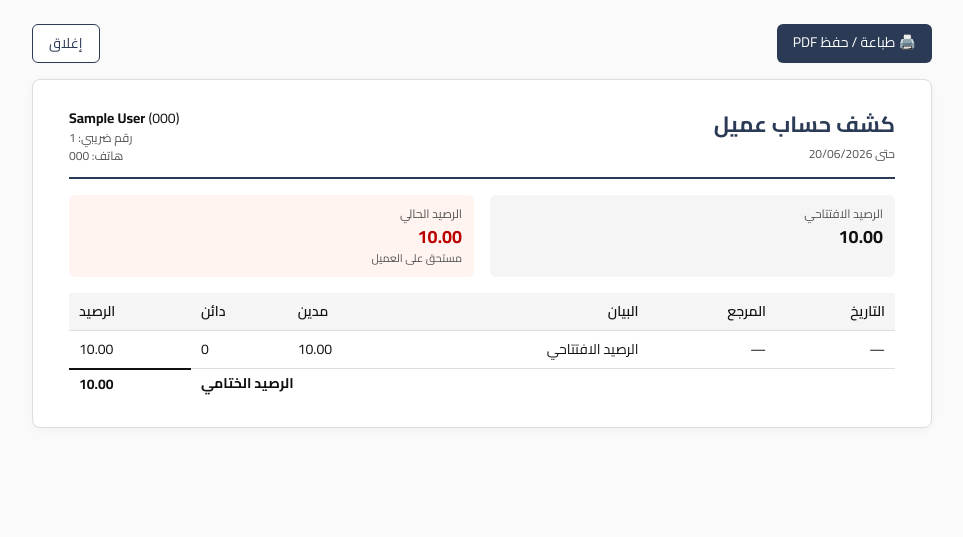
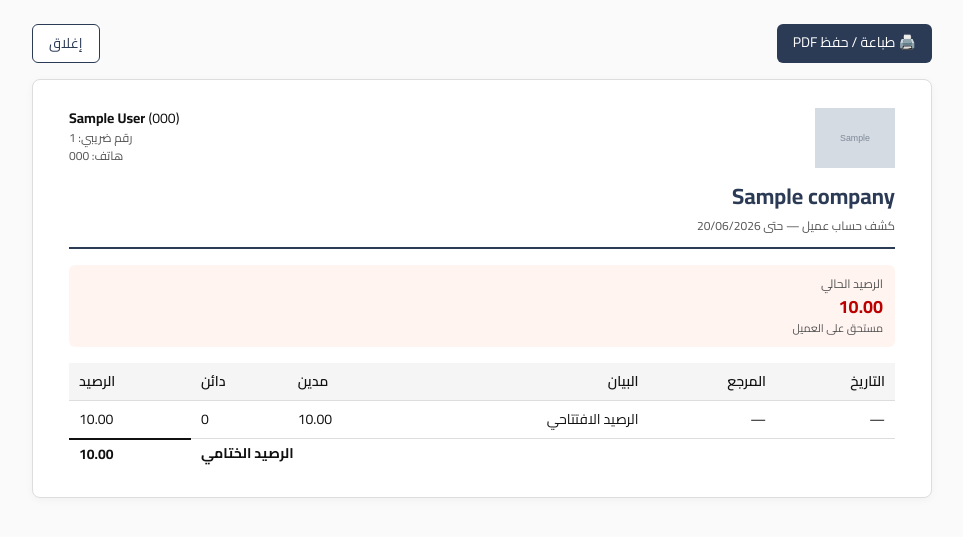
Before and after one commit to Ismaelm89/Roma-ERP, a Django app: page /sales/customer/1/ledger/ in a window 1280 px wide. Shown: the top 537 px of the page, without its empty margins (158-1121 px from the left). Run offline with Django 5.2, Linux system fonts and the light colour scheme; a user stored in the database is signed in; data comes from the database, SQL or seed files in the repository; tables that the repository leaves empty hold one stand-in row (values such as "Sample post"); grey boxes marked "Sample" are stand-in pictures.

Commit message:
feat(sales): customer statement — add Roma logo, drop opening-balance card
Customer ledger print now shows the company logo + name in the header (like
invoices/receipts) and no longer renders the redundant «الرصيد الافتتاحي» card
(kept the colour-coded current-balance card). View passes `company`.

Co-Authored-By: Claude Opus 4.8 (1M context) <noreply@anthropic.com>

```diff
--- a/sales/views.py
+++ b/sales/views.py
@@ -686,6 +686,7 @@ def customer_ledger(request, pk):
         'rows': rows,
         'closing_balance': running,
         'today': date.today(),
+        'company': Company.objects.first(),
     })
 
 
--- a/templates/sales/customer_ledger.html
+++ b/templates/sales/customer_ledger.html
@@ -4,8 +4,9 @@
 {% block content %}
 <div class="header-grid">
     <div class="company-block">
-        <h1>كشف حساب عميل</h1>
-        <div class="muted">حتى {{ today|date:"d/m/Y" }}</div>
+        {% if company.logo %}<img src="{{ company.logo.url }}" class="logo" alt="logo">{% endif %}
+        <h1>{{ company.name_ar|default:"Roma" }}</h1>
+        <div class="muted">كشف حساب عميل — حتى {{ today|date:"d/m/Y" }}</div>
     </div>
     <div class="meta-block">
         <div><strong>{{ customer.name_ar }}</strong> ({{ customer.code }})</div>
@@ -15,10 +16,6 @@
 </div>
 
 <div style="display: flex; gap: 16px; margin-bottom: 16px;">
-    <div class="party" style="flex: 1;">
-        <div class="muted">الرصيد الافتتاحي</div>
-        <div style="font-size: 18px; font-weight: 700; font-variant-numeric: tabular-nums;">{{ customer.opening_balance|money:2 }}</div>
-    </div>
     <div class="party" style="flex: 1; {% if closing_balance > 0 %}background: #fff4f0;{% elif closing_balance < 0 %}background: #f0fff4;{% endif %}">
         <div class="muted">الرصيد الحالي</div>
         <div style="font-size: 18px; font-weight: 700; font-variant-numeric: tabular-nums; {% if closing_balance > 0 %}color: #b00;{% elif closing_balance < 0 %}color: green;{% endif %}">
```
